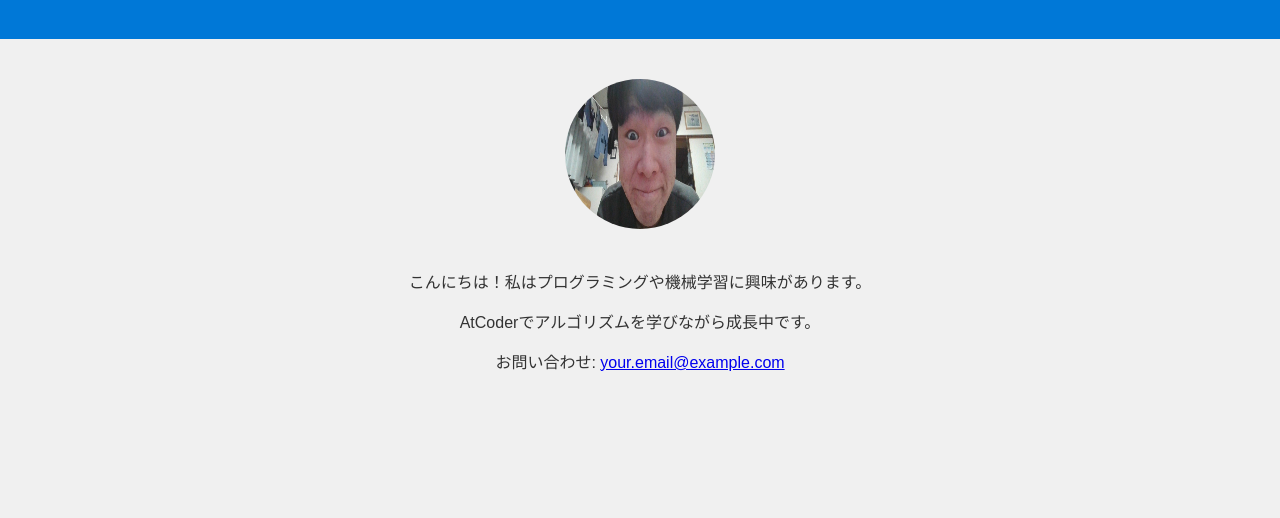
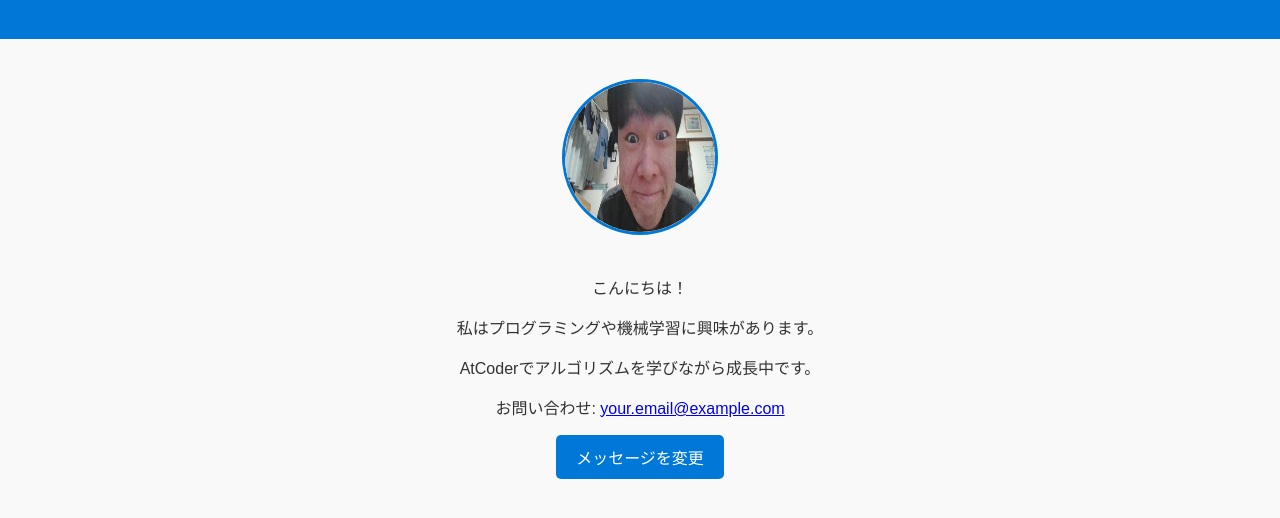
Before and after one commit to gotorius/MyProfileHomePage, a plain HTML site: page index.html in a window 1280 px wide. Shown: the part 90-608 px from the top of the page. Drawn offline with Linux system fonts and the light colour scheme.

Commit message:
20241231

```diff
--- a/index.html
+++ b/index.html
@@ -4,30 +4,7 @@
   <meta charset="UTF-8">
   <meta name="viewport" content="width=device-width, initial-scale=1.0">
   <title>プロフィール</title>
-  <style>
-    body {
-      font-family: Arial, sans-serif;
-      margin: 0;
-      padding: 0;
-      background-color: #f0f0f0;
-      color: #333;
-      text-align: center;
-    }
-    header {
-      background-color: #0078D7;
-      color: white;
-      padding: 20px 0;
-    }
-    section {
-      padding: 20px;
-    }
-    .profile-img {
-      width: 150px;
-      height: 150px;
-      border-radius: 50%;
-      margin: 20px auto;
-    }
-  </style>
+  <link rel="stylesheet" href="style.css">
 </head>
 <body>
   <header>
@@ -35,9 +12,12 @@
   </header>
   <section>
     <img src="profile.jpg" alt="プロフィール写真" class="profile-img">
-    <p>こんにちは！私はプログラミングや機械学習に興味があります。</p>
+    <p id="greeting">こんにちは！</p>
+    <p>私はプログラミングや機械学習に興味があります。</p>
     <p>AtCoderでアルゴリズムを学びながら成長中です。</p>
     <p>お問い合わせ: <a href="mailto:your.email@example.com">your.email@example.com</a></p>
+    <button id="change-message">メッセージを変更</button>
   </section>
+  <script src="script.js"></script>
 </body>
 </html>
--- /dev/null
+++ b/script.js
@@ -0,0 +1,5 @@
+// script.js
+document.getElementById('change-message').addEventListener('click', () => {
+    const greeting = document.getElementById('greeting');
+    greeting.textContent = '新しいメッセージへようこそ！';
+  });
--- /dev/null
+++ b/style.css
@@ -0,0 +1,43 @@
+/* style.css */
+body {
+    font-family: Arial, sans-serif;
+    margin: 0;
+    padding: 0;
+    background-color: #f9f9f9;
+    color: #333;
+    text-align: center;
+  }
+
+  header {
+    background-color: #0078D7;
+    color: white;
+    padding: 20px 0;
+  }
+
+  .profile-img {
+    width: 150px;
+    height: 150px;
+    border-radius: 50%;
+    margin: 20px auto;
+    border: 3px solid #0078D7;
+  }
+
+  section {
+    padding: 20px;
+    max-width: 600px;
+    margin: auto;
+  }
+
+  button {
+    padding: 10px 20px;
+    background-color: #0078D7;
+    color: white;
+    border: none;
+    border-radius: 5px;
+    cursor: pointer;
+    font-size: 16px;
+  }
+
+  button:hover {
+    background-color: #005bb5;
+  }
```
